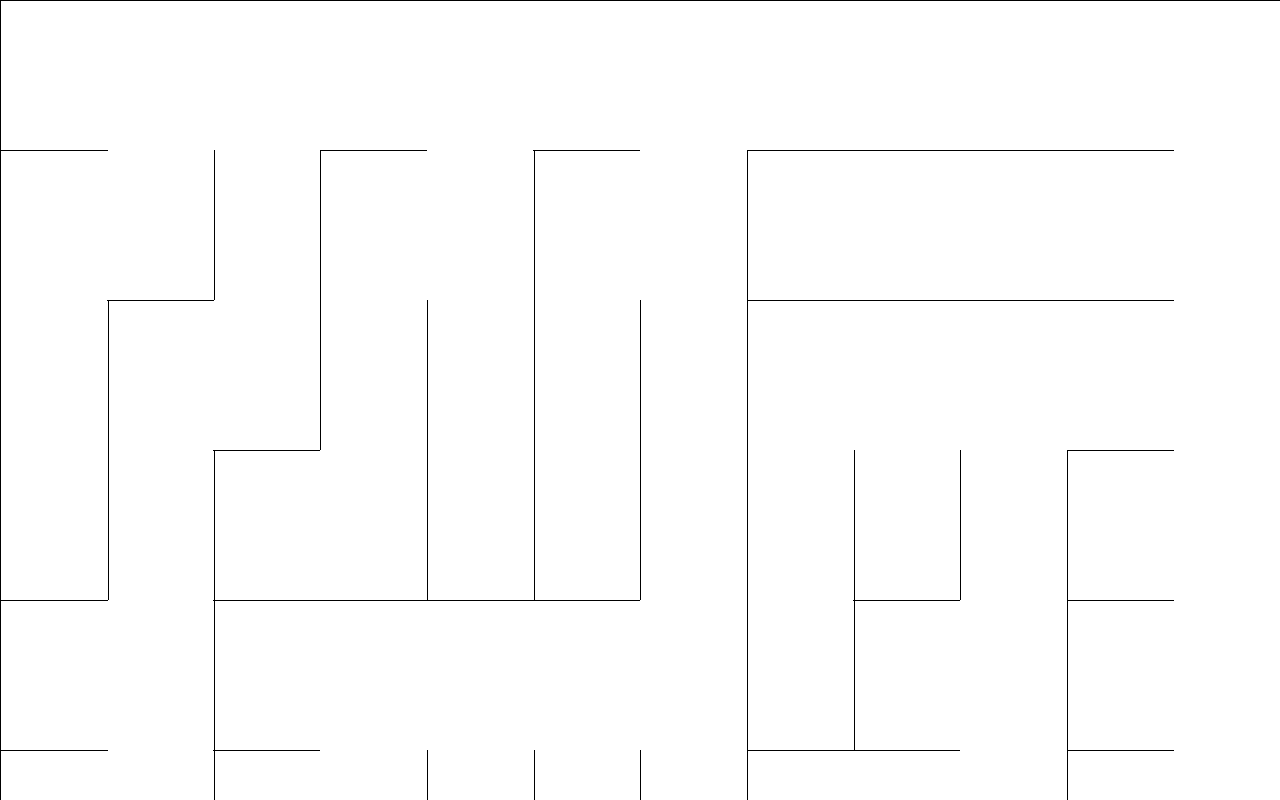
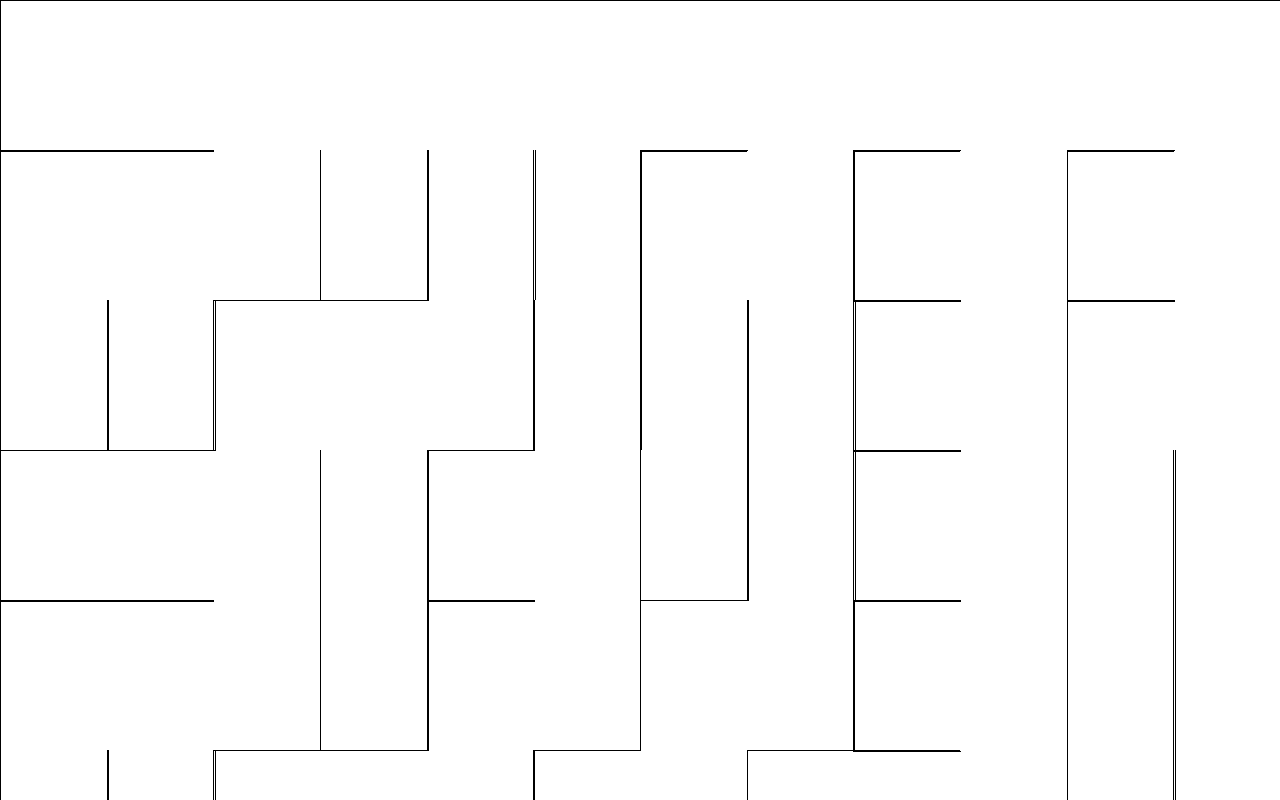
Before and after one commit to mjfreese/mazes, a React (Create React App) app: page /BinaryTree in a window 1280 px wide. Shown: the top 800 px of the page. Built offline with nearby package versions, Linux system fonts and the light colour scheme.

Commit message:
Code golf BT, display methods, switch BTPage to use classes, bugs

```diff
--- a/src/components/BinaryTree/BinaryTree.js
+++ b/src/components/BinaryTree/BinaryTree.js
@@ -1,19 +1,17 @@
-export class BinaryTree {
-    on(grid) {
-        for (const cell of grid.eachCell()){
-            const neighbors = []
-            if (cell.north)
-                neighbors.push(cell.north)
-            if (cell.east)
-                neighbors.push(cell.east)
+export const createBinaryTree = (grid) => {
+    for (const cell of grid.eachCell()) {
+        let neighbors = [cell.north, cell.east]
+        neighbors = [...neighbors.filter(n => !!n)]
 
-            const index = Math.floor(Math.random() * neighbors.length)
-            const neighbor = neighbors[index]
+        const neighbor = sample(neighbors)
 
-            if (neighbor)
-                cell.link(neighbor)
+        if (!!neighbor)
+            cell.link(neighbor)
+    }
 
-            return grid
-        }
-    }
+    return grid
 }
+
+export const sample = (list) => {
+    return list[Math.floor(Math.random() * list.length)]
+}
--- a/src/components/BinaryTree/BinaryTreePage.js
+++ b/src/components/BinaryTree/BinaryTreePage.js
@@ -1,44 +1,16 @@
 import React from 'react'
 import GridLayout from "../Layout/GridLayout"
-import { createCell, sides } from '../Layout/CellUtilities'
+import { createDisplayCell } from '../Layout/CellUtilities'
+import { Grid } from '../Common/Grid'
+import { createBinaryTree } from './BinaryTree'
 
 const generateModel = (cols, rows) => {
     const model = []
 
-    for (let i = 0; i < cols; i++) {
-        for (let j = 0; j < rows; j++) {
-            if (i === cols - 1 && j === 0)
-                model.push(createCell(i, j, sides.left | sides.bottom))
-            else if (i === cols - 1 && j === rows - 1)
-                model.push(createCell(i, j, sides.top | sides.left))
-            else if (i === cols - 1)
-                model.push(createCell(i, j, sides.top | sides.left | sides.bottom))
-            else if (j === 0) {
-                const isLeftOpen = i !== 0
-                let openSides = sides.right | sides.bottom
-                if (isLeftOpen)
-                    openSides = openSides | sides.left
-                model.push(createCell(i, j, openSides))
-            }
-            else {
-                const rand = Math.floor(Math.random() * 2)
-                const isTopOpen = !rand
-                const isRightOpen = rand
-                const isBottomOpen = j !== rows - 1
-                const isLeftOpen = i !== 0
-                let openSides = isTopOpen ? sides.top : 0
-                if (isRightOpen)
-                    openSides = openSides | sides.right
-                if (isBottomOpen)
-                    openSides = openSides | sides.bottom
-                if (isLeftOpen)
-                    openSides = openSides | sides.left
-                model.push(createCell(i, j, openSides))
-            }
-        }
+    for (const cell of createBinaryTree(new Grid(cols, rows)).eachCell()) {
+        model.push(createDisplayCell(cell.column, cell.row, cell.openWalls()))
     }
 
-    console.log(model)
     return model
 }
 
@@ -46,7 +18,7 @@ const BinaryTreePage = () => {
     const square = 12
     const model = generateModel(square, square)
 
-    return (<div><GridLayout model={model} cols={square}/></div>)
+    return (<GridLayout model={model} cols={square}/>)
 }
 
 export default BinaryTreePage
--- a/src/components/Common/Cell.js
+++ b/src/components/Common/Cell.js
@@ -1,3 +1,5 @@
+import { sides } from "../Layout/CellUtilities"
+
 export class Cell {
     row
     column
@@ -50,4 +52,21 @@ export class Cell {
 
         return list
     }
+
+    openWalls() {
+        const list = []
+
+        for (const link of this.getLinks()) {
+            if (link === this.north)
+                list.push(sides.top)
+            else if (link === this.south)
+                list.push(sides.bottom)
+            else if (link === this.east)
+                list.push(sides.right)
+            else if (link === this.west)
+                list.push(sides.left)
+        }
+
+        return list.reduce((acc, cv) => acc | cv)
+    }
 }
--- a/src/components/Common/Grid.js
+++ b/src/components/Common/Grid.js
@@ -9,26 +9,28 @@ export class Grid {
     }
 
     prepareGrid() {
-        const rows = new Array(this.rows)
-        rows.forEach((row, rowIdx) => {
-            const cells = new Array(this.columns)
-            cells.forEach((cell, colIdx) => cell = new Cell(rowIdx, colIdx))
-            row = cells
-        })
+        const rows = []
+        for (let i = 0; i < this.rows; i++) {
+            const row = []
+            for (let j = 0; j < this.columns; j++) {
+                row.push(new Cell(i, j))
+            }
+            rows.push(row)
+        }
 
         return rows
     }
 
-    prepareCells(cells) {
-        cells.forEach((cell) => {
+    prepareCells() {
+        for (const cell of this.eachCell()) {
             const row = cell.row
-            const col = cell.col
+            const col = cell.column
 
             cell.north = this.getCell(row - 1, col)
             cell.south = this.getCell(row + 1, col)
             cell.east = this.getCell(row, col + 1)
             cell.west = this.getCell(row, col - 1)
-        })
+        }
     }
 
     getCell(row, col) {
--- a/src/components/Layout/CellUtilities.js
+++ b/src/components/Layout/CellUtilities.js
@@ -6,7 +6,7 @@ export const sides = {
     getBorderOnSide: (openSides, test) => (openSides & test) === test ? 0 : '1px'
 }
 
-export const createCell = (x, y, openSides) => {
+export const createDisplayCell = (x, y, openSides) => {
     return {
         x,
         y,
```
